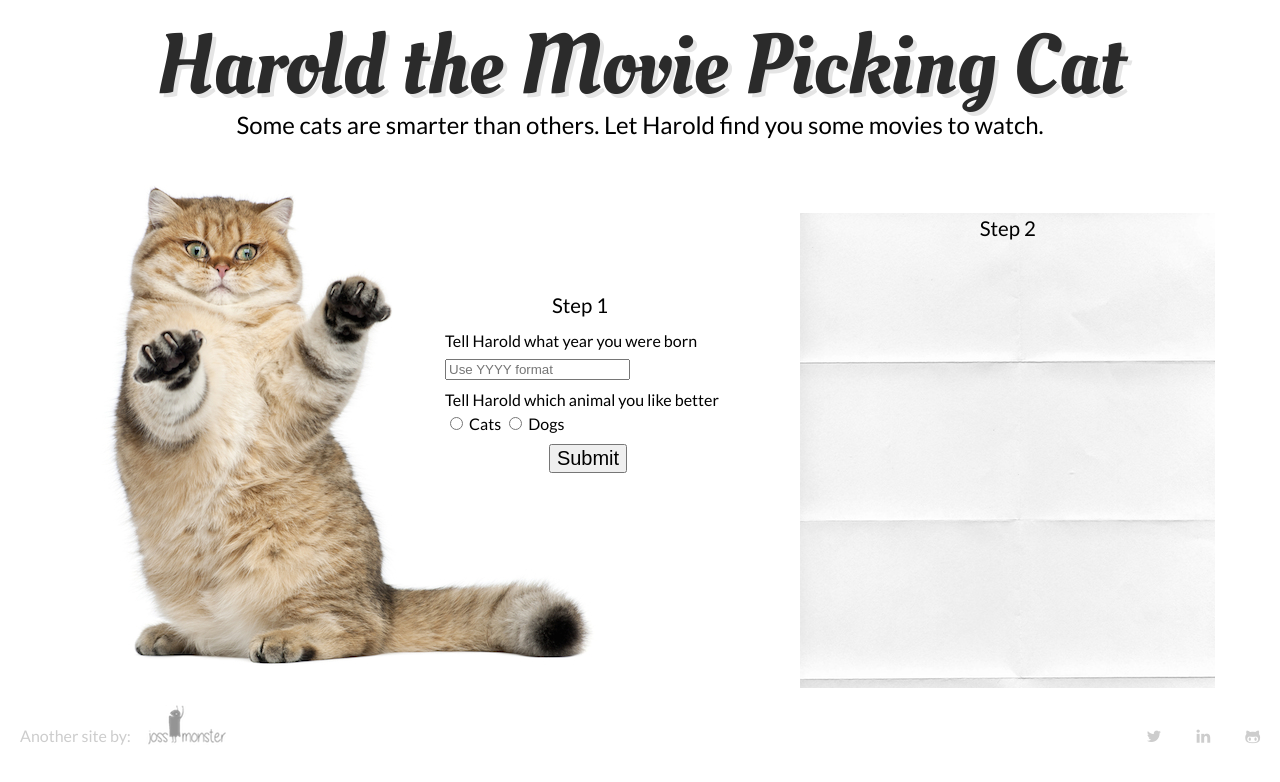
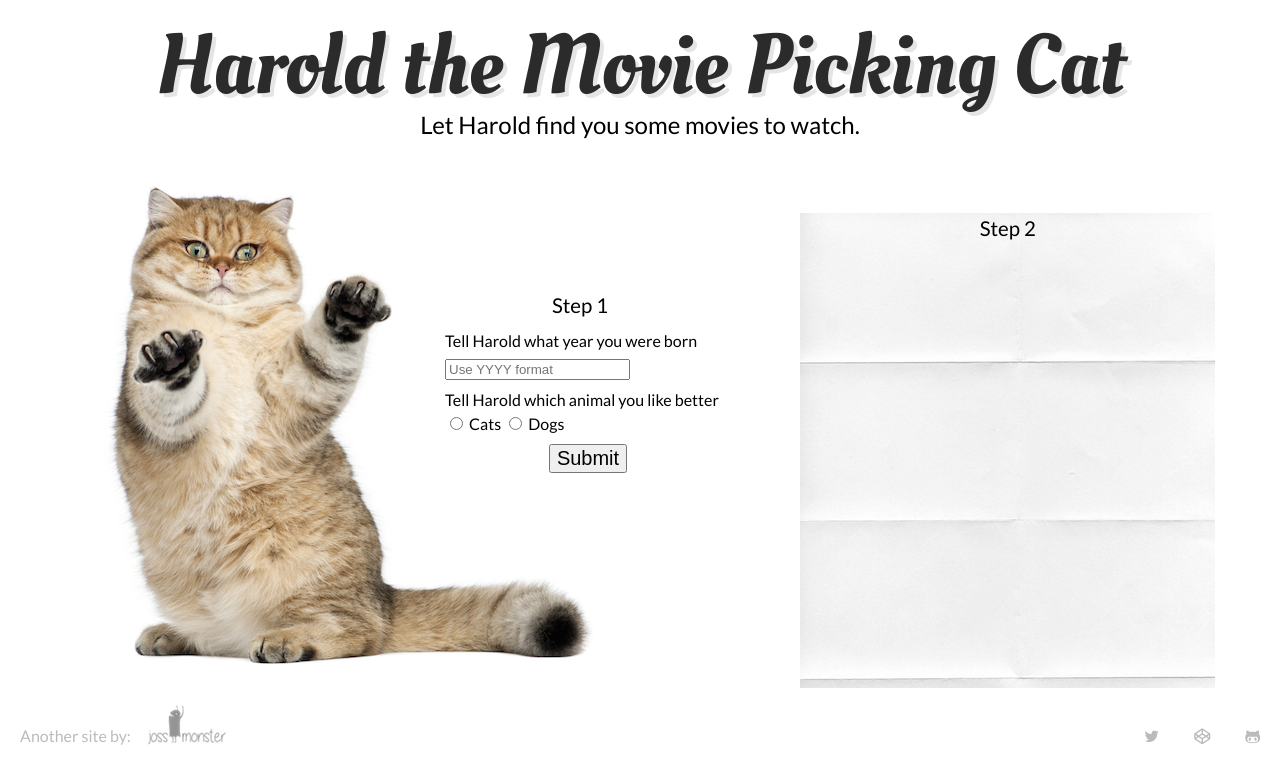
Before and after one commit to jocelynalsdorf/movie-picker-api, a plain HTML site: page index.html in a window 1280 px wide. Drawn offline with nearby package versions, Linux system fonts and the light colour scheme; a web font is replaced by a local one.

Commit message:
icon styling minor

```diff
--- a/css/main.css
+++ b/css/main.css
@@ -6,17 +6,6 @@ body {
 	 -webkit-font-smoothing: antialiased;
 }
 
-h1 {
-  font-family: 'Oleo Script', Helvetica, sans-serif;
-   -webkit-font-smoothing: antialiased;
-  color: #2b2b2b;
-  text-shadow: 4px 4px 0px rgba(0,0,0,0.1);
-  font-size: 5.3em;
-  text-align: center;
-	margin-top: -10px;
-
-
-}
 
 .section {
 	clear: both;
@@ -61,7 +50,21 @@ h1 {
 	width: 23.8%;
 }
 /* styling settings===================*/
+
+
 .main-wrapper {
+
+}
+
+h1 {
+  font-family: 'Oleo Script', Helvetica, sans-serif;
+   -webkit-font-smoothing: antialiased;
+  color: #2b2b2b;
+  text-shadow: 4px 4px 0px rgba(0,0,0,0.1);
+  font-size: 5.3em;
+  text-align: center;
+	margin-top: -10px;
+
 
 }
 
@@ -88,7 +91,9 @@ height: 25px;
 padding-bottom: 30px;
 padding-top: 25px;
 }
-
+a.bottom  {
+	text-decoration: none;
+}
 .col {
 	margin-top: 5px;
 	margin-bottom: 3px;
@@ -202,10 +207,11 @@ dt {
 
 .footer-icons  li {
 	display: inline-block;
-	color: #cdcdcd;
+	color: #b9bcbe;
 	float: right;
 	padding-left: 5px;
 	margin-right: 10px;
+
 }
 ul.footer-icons {
 	margin-top: -8px;
@@ -217,7 +223,7 @@ ul.footer-icons {
 
 .footer-logo li {
 	display: inline-block;
-	color: #cdcdcd;
+	color: #b9bcbe;
 	float:left;
 	margin-left: 10px;
 }
@@ -225,6 +231,14 @@ li.down {
 	margin-top: 23px;
 	padding-left: 10px;
 	padding-right: 5px;
+}
+
+a {
+	text-decoration: none;
+	color:#b9bcbe;
+}
+a:hover {
+	color:#6a6a6a;
 }
 
 
--- a/index.html
+++ b/index.html
@@ -25,7 +25,7 @@
 	<div class="section group below-top">
 
 		  	<div class="intro col span_4_of_4">
-			<p class="let">Some cats are smarter than others. Let Harold find you some movies to watch.</p>
+			<p class="let">Let Harold find you some movies to watch.</p>
 		  	</div>
 
 		</div>
@@ -86,9 +86,9 @@
 	<div class="section group bottom">
 	 	 <div class="col span_4_of_4">
 		<ul class="footer-icons">
-			<li class="down"><i class="fa fa-github-alt"></i></li>
-			<li class="down"><i class="fa fa-linkedin"></i></li>
-			<li class="down"><i class="fa fa-twitter"></i></li>
+			<li class="down"><a href="https://github.com/jocelynalsdorf"><i class="fa fa-github-alt"></i></a></li>
+			<li class="down"><a href="http://codepen.io/Joss_Alsdorf/public/"><i class="fa fa-codepen"></i></li>
+			<li class="down"><a href="https://twitter.com/jocelynalsdorf"><i class="fa fa-twitter"></i></a></li>
 		</ul>
 		<ul class="footer-logo">
 			<li class="down">Another site by: </li>
```
